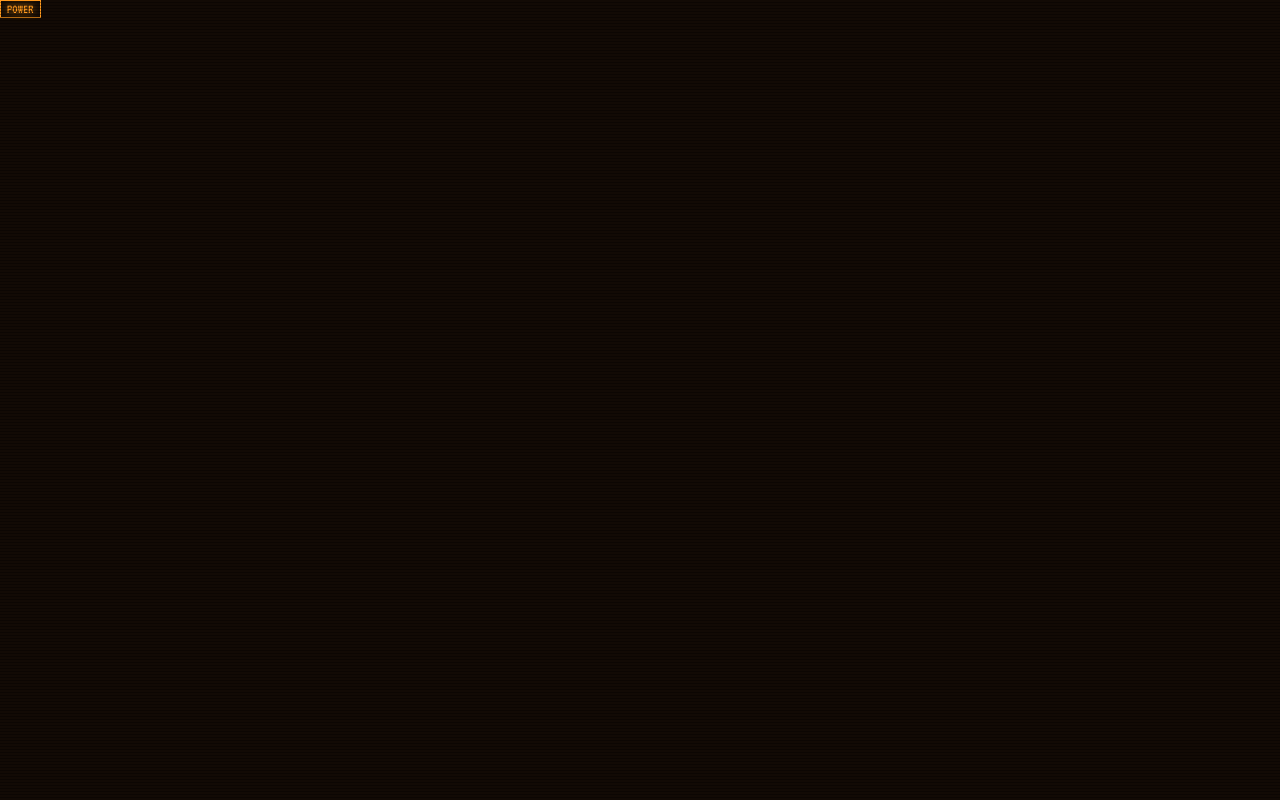
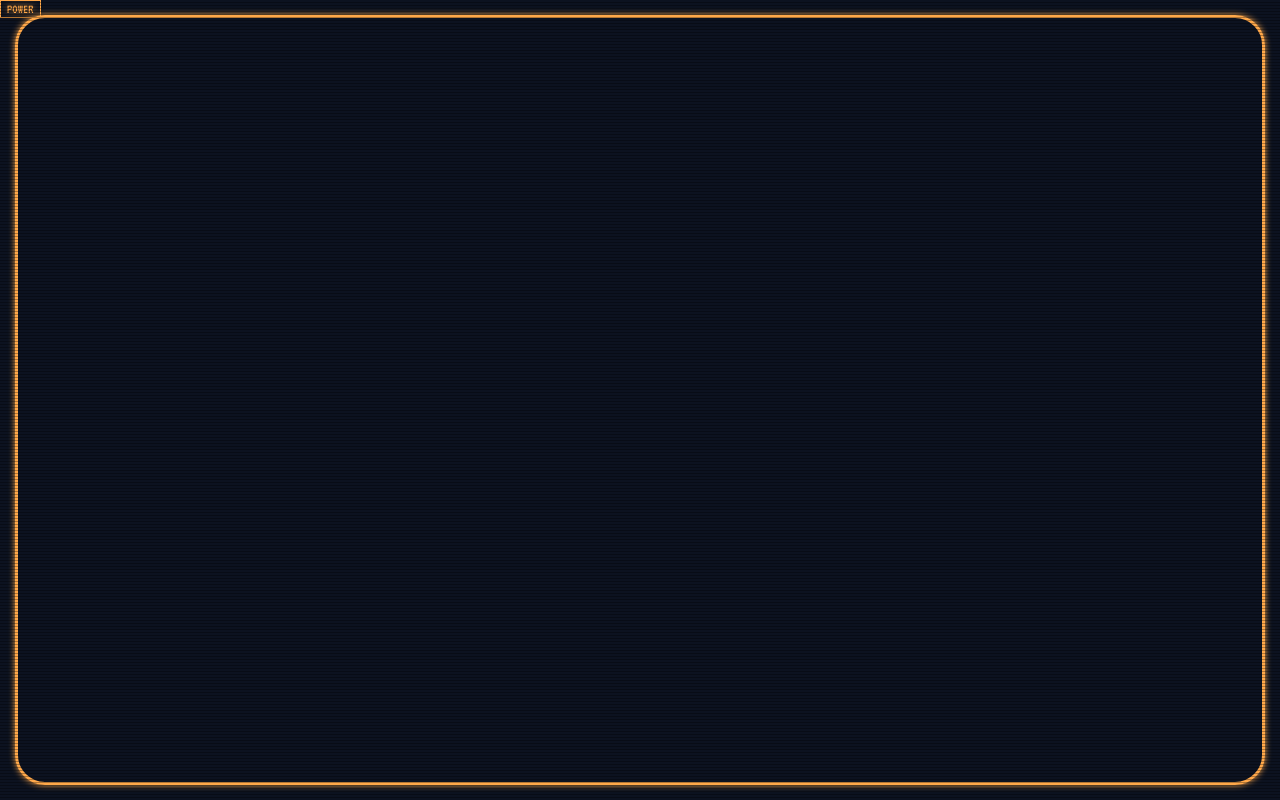
Before and after one commit to DOXE-II/Tempad, a plain HTML site: page index.html in a window 1280 px wide. Drawn offline with Linux system fonts and the light colour scheme.

Commit message:
Cadre de l'écran avec halo

```diff
--- a/index.html
+++ b/index.html
@@ -20,7 +20,9 @@
         <button class="nav-btn" data-target="signin">BACK</button>
     </section>
 
+    <div class="cadre"></div>
     <div class="scanlines"> </div>
+
     <script src="script.js"></script>
 </body>
 
--- a/style.css
+++ b/style.css
@@ -1,6 +1,6 @@
 :root {
-    --fond: #120a05;
-    --ambre: #ff9a1f;
+    --fond: #0c1220;
+    --ambre: #ffa84a;
 }
 
 
@@ -16,6 +16,18 @@
     color: var(--ambre);
     text-shadow: 0 0 8px var(--ambre);
 
+}
+
+.cadre {
+    position: fixed;
+    pointer-events: none;
+    top: 15px;
+    right: 15px;
+    left: 15px;
+    bottom: 15px;
+    border: 3px solid var(--ambre);
+    border-radius: 30px;
+    box-shadow: 0 0 6px var(--ambre);
 }
 
 h1 {
@@ -36,6 +48,7 @@ body {
     font-family: VT323, monospace;
 }
 
+
 .scanlines {
     position: fixed;
     top: 0;
```
